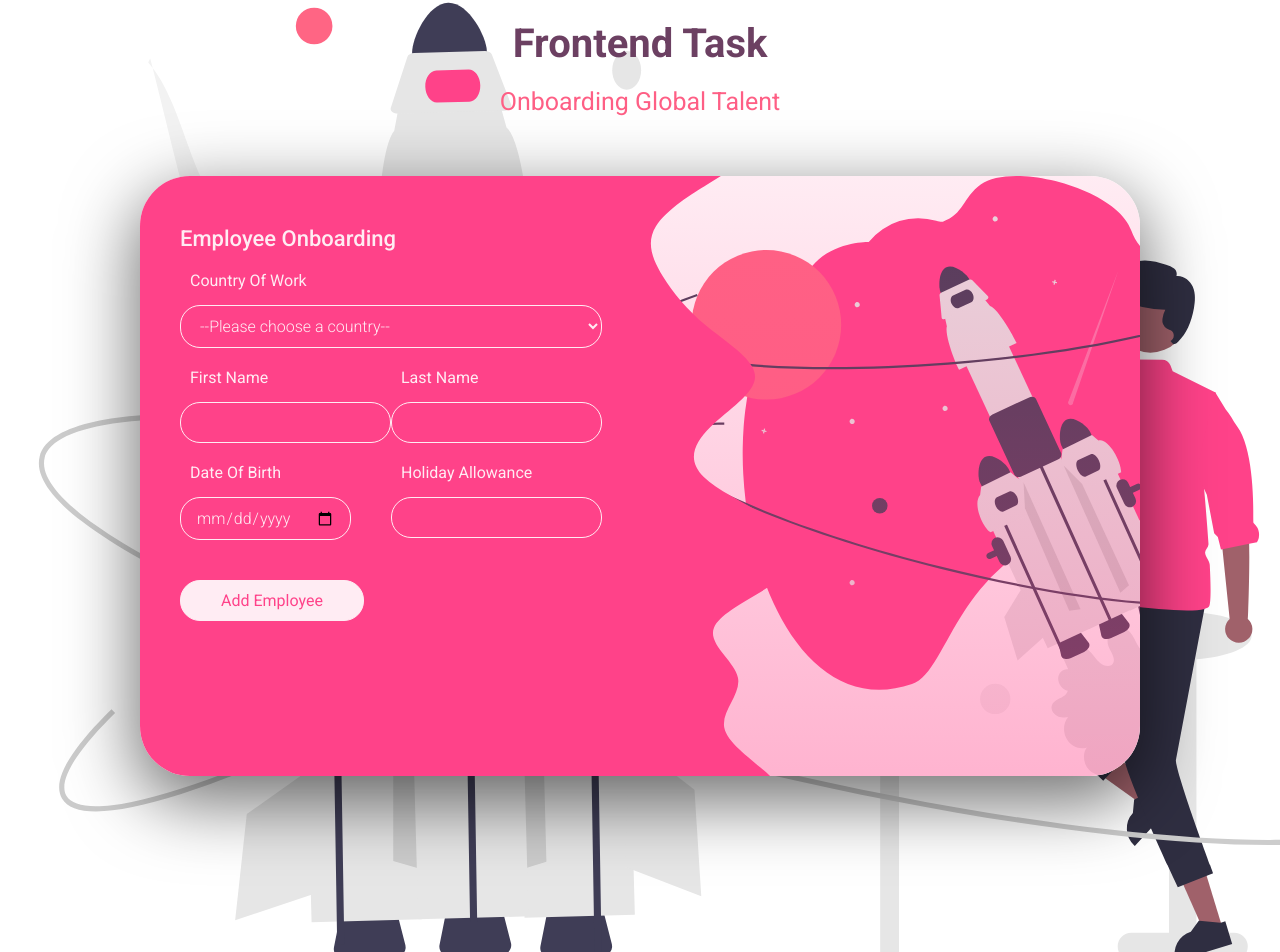
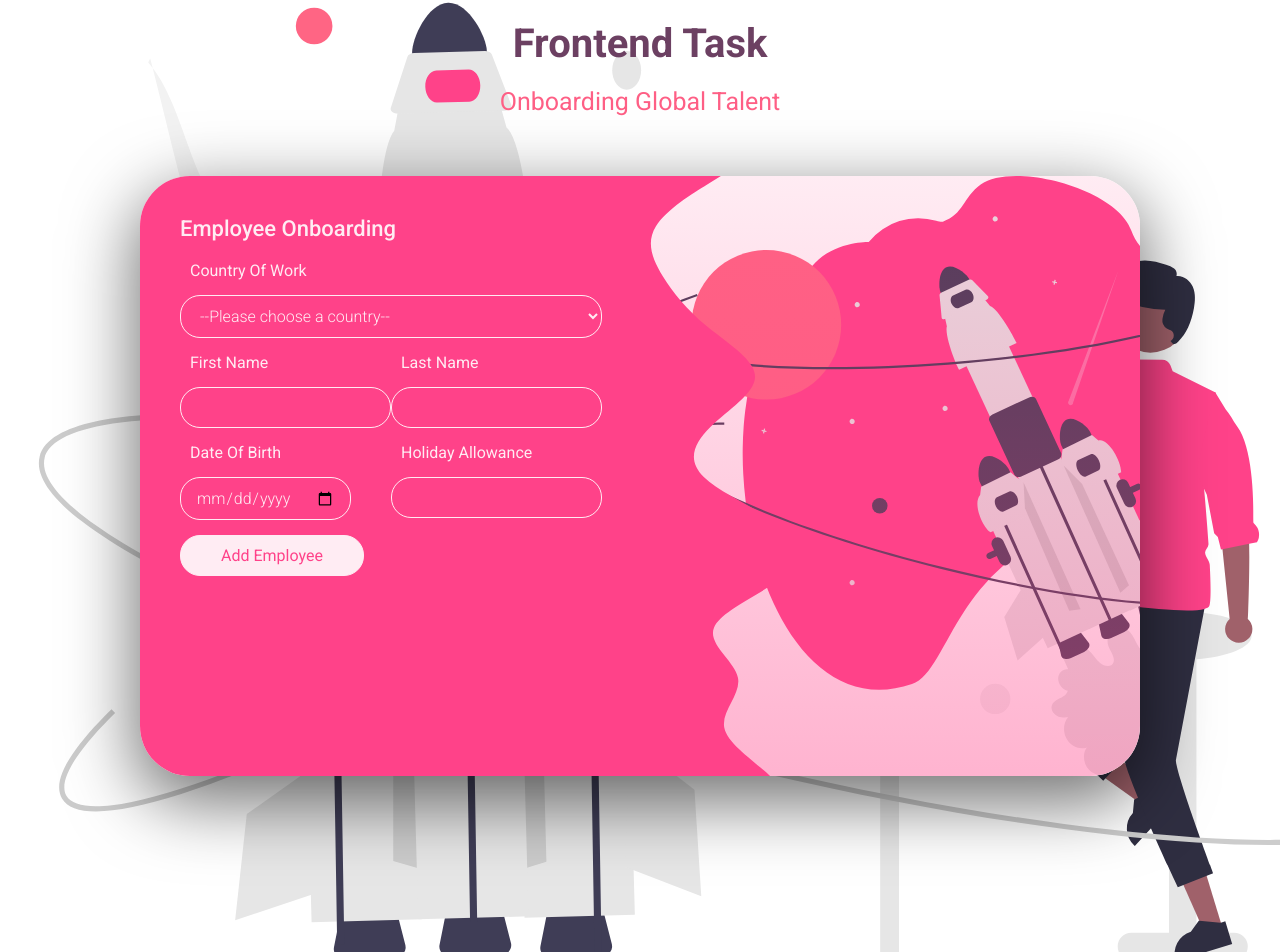
Before and after one commit to harshitbehl/formatic, a React (Create React App) app in the folder client/: page / in a window 1280 px wide. Shown: the part 914-1866 px from the top of the page. Built offline with nearby package versions, Linux system fonts and the light colour scheme.

Commit message:
refactor(TaskForm): refactor task form with formik & yup validation setup

```diff
--- a/client/package.json
+++ b/client/package.json
@@ -11,6 +11,7 @@
     "@testing-library/react": "^12.1.4",
     "@testing-library/user-event": "^13.5.0",
     "axios": "^0.26.1",
+    "formik": "^2.2.9",
     "framer-motion": "^6.2.9",
     "react": "^18.0.0",
     "react-dom": "^18.0.0",
@@ -18,7 +19,8 @@
     "react-redux": "^7.2.8",
     "react-scripts": "5.0.0",
     "sass": "^1.49.11",
-    "web-vitals": "^2.1.4"
+    "web-vitals": "^2.1.4",
+    "yup": "^0.32.11"
   },
   "scripts": {
     "start": "BROWSER='google chrome' react-scripts start",
--- a/client/src/components/task/Task.scss
+++ b/client/src/components/task/Task.scss
@@ -37,7 +37,7 @@
     flex-basis: 50%;
     background-color: variables.$primary-theme-color;
     position: relative;
-    padding: 5rem 4rem;
+    padding: 4rem;
 
     .task__background-wave {
       transform: rotate(90deg) translate(100%, -20%);
--- a/client/src/components/task/TaskForm.jsx
+++ b/client/src/components/task/TaskForm.jsx
@@ -1,6 +1,8 @@
-import React, { useState } from "react";
+import React from "react";
 import "./TaskForm.scss";
 
+import { Formik, Form, Field, ErrorMessage } from "formik";
+import * as yup from "yup";
 import TaskFormExtra from "./TaskFormExtra";
 
 // Redux Imports
@@ -8,27 +10,20 @@ import { useDispatch } from "react-redux";
 import { addEmployee } from "../../features/employee/employeeSlice";
 
 function TaskForm() {
-  const [values, setValues] = useState({
-    country: "",
-    firstName: "",
-    lastName: "",
-    birthDate: "",
-    holidayAllowance: "",
-  });
-
   // Redux Functions
   const dispatch = useDispatch();
 
-  // Input Change Handler
-  const handleChange = (e) => {
-    setValues({ ...values, [e.target.name]: e.target.value });
-  };
+  // Validation Schema Using Yup
+  const validationSchema = yup.object().shape({
+    country: yup.string().required("Country is required"),
+    firstName: yup.string().required("First name is required"),
+    lastName: yup.string().required("Last name is required"),
+    birthDate: yup.date().required("Birth date is required"),
+    holidayAllowance: yup.number().required("Holiday allowance is required"),
+  });
 
   // Form Submit Handler
-  const handleSubmit = (e) => {
-    // Prevent Default Browser Behavior On Submit
-    e.preventDefault();
-
+  const handleSubmit = (values, { resetForm }) => {
     // Send Data
     try {
       console.log({
@@ -45,7 +40,12 @@ function TaskForm() {
     dispatch(addEmployee({ ...values }));
 
     // Clear Fields After Form Submission
-    setValues({
+    resetForm({ values: "" });
+  };
+
+  return (
+    <Formik
+      initialValues={{
         country: "",
         firstName: "",
         lastName: "",
@@ -53,64 +53,61 @@ function TaskForm() {
         holidayAllowance: "",
         maritalStatus: "",
         socialInsuranceNumber: "",
-    });
-  };
-
-  return (
-    <form className="task-form" onSubmit={handleSubmit}>
+      }}
+      validationSchema={validationSchema}
+      onSubmit={handleSubmit}
+    >
+      <Form className="task-form">
         <label htmlFor="country">Country Of Work</label>
-      <select name="country" onChange={handleChange} value={values.country}>
+        <Field as="select" name="country">
           <option value="">--Please choose a country--</option>
           <option value="Spain">Spain</option>
           <option value="Ghana">Ghana</option>
           <option value="Brazil">Brazil</option>
-      </select>
+        </Field>
+        <span className="task-form__error-message">
+          <ErrorMessage name="country" />
+        </span>
+
         <div className="task-form__double">
           <div className="task-form__double-left">
             <label htmlFor="firstName">First Name</label>
-          <input
-            type="text"
-            name="firstName"
-            onChange={handleChange}
-            value={values.firstName}
-          />
+            <Field type="text" name="firstName" />
+            <span className="task-form__error-message">
+              <ErrorMessage name="firstName" />
+            </span>
           </div>
           <div className="task-form__double-right">
             <label htmlFor="lastName">Last Name</label>
-          <input
-            type="text"
-            name="lastName"
-            onChange={handleChange}
-            value={values.lastName}
-          />
+            <Field type="text" name="lastName" />
+            <span className="task-form__error-message">
+              <ErrorMessage name="lastName" />
+            </span>
           </div>
         </div>
+
         <div className="task-form__double">
           <div className="task-form__double-left">
             <label htmlFor="birthDate">Date Of Birth</label>
-          <input
-            type="date"
-            name="birthDate"
-            onChange={handleChange}
-            value={values.birthDate}
-          />
+            <Field type="date" name="birthDate" />
+            <span className="task-form__error-message">
+              <ErrorMessage name="birthDate" />
+            </span>
           </div>
           <div className="task-form__double-right">
             <label htmlFor="holidayAllowance">Holiday Allowance</label>
-          <input
-            type="number"
-            name="holidayAllowance"
-            onChange={handleChange}
-            value={values.holidayAllowance}
-          />
+            <Field type="number" name="holidayAllowance" />
+            <span className="task-form__error-message">
+              <ErrorMessage name="holidayAllowance" />
+            </span>
           </div>
         </div>
-      {!values.country || (
+        {/* {!values.country || (
           <TaskFormExtra handleChange={handleChange} values={values} />
-      )}
-
+        )} */}
         <button type="submit">Add Employee</button>
-    </form>
+      </Form>
+    </Formik>
   );
 }
 
--- a/client/src/components/task/TaskForm.scss
+++ b/client/src/components/task/TaskForm.scss
@@ -17,7 +17,7 @@
     border: 0.1rem solid #ffecf3;
     border-radius: 2rem;
     padding: 1rem 1.5rem;
-    margin: 1.5rem 0 2rem 0;
+    margin-top: 1.5rem;
     outline: none;
     color: #ffecf3;
     font-weight: 300;
@@ -31,7 +31,7 @@
     border: 0.1rem solid #ffecf3;
     border-radius: 2rem;
     padding: 1rem 1.5rem;
-    margin: 1.5rem 0 2rem 0;
+    margin-top: 1.5rem;
     outline: none;
     color: #ffecf3;
     font-weight: 300;
@@ -40,6 +40,13 @@
     &[type="date"] {
       cursor: pointer;
     }
+  }
+
+  &__error-message {
+    margin-bottom: 1rem;
+    padding: 0.5rem 0 0 1rem;
+    font-size: 1.4rem;
+    font-weight: 300;
   }
 
   &__double {
@@ -62,7 +69,7 @@
     border: 0.1rem solid #ffecf3;
     border-radius: 2rem;
     padding: 1rem 4rem;
-    margin: 2rem 0;
+    // margin-left: auto;
     color: variables.$primary-theme-color;
     font-family: "Roboto", sans-serif;
     font-weight: 400;
--- a/client/src/components/task/TaskFormExtra.jsx
+++ b/client/src/components/task/TaskFormExtra.jsx
@@ -14,7 +14,11 @@ function TaskFormExtra({ handleChange, values }) {
                 name="workingHours"
                 onChange={handleChange}
                 value={values.workingHours}
+                required
               />
+              <span className="task-form__error-message">
+                Working hours is required
+              </span>
             </>
           ) : (
             <>
@@ -23,6 +27,7 @@ function TaskFormExtra({ handleChange, values }) {
                 name="maritalStatus"
                 onChange={handleChange}
                 value={values.maritalStatus}
+                required
               >
                 <option value="">--Please choose--</option>
                 <option value="Single">Single</option>
@@ -31,6 +36,9 @@ function TaskFormExtra({ handleChange, values }) {
                 <option value="Separated">Separated</option>
                 <option value="Divorced">Divorced</option>
               </select>
+              <span className="task-form__error-message">
+                Marital status is required
+              </span>
             </>
           )}
         </div>
@@ -45,7 +53,11 @@ function TaskFormExtra({ handleChange, values }) {
                 name="socialInsuranceNumber"
                 onChange={handleChange}
                 value={values.socialInsuranceNumber}
+                required
               />
+              <span className="task-form__error-message">
+                Social insurance is required
+              </span>
             </>
           )}
           {values.country === "Ghana" && (
@@ -56,7 +68,11 @@ function TaskFormExtra({ handleChange, values }) {
                 name="numberOfChildren"
                 onChange={handleChange}
                 value={values.numberOfChildren}
+                required
               />
+              <span className="task-form__error-message">
+                Number of children is required
+              </span>
             </>
           )}
         </div>
```
Also changed, not shown: 1 other file (tests, documents, lock files or other folders). Lines whose indentation alone changed are shown as unchanged.
